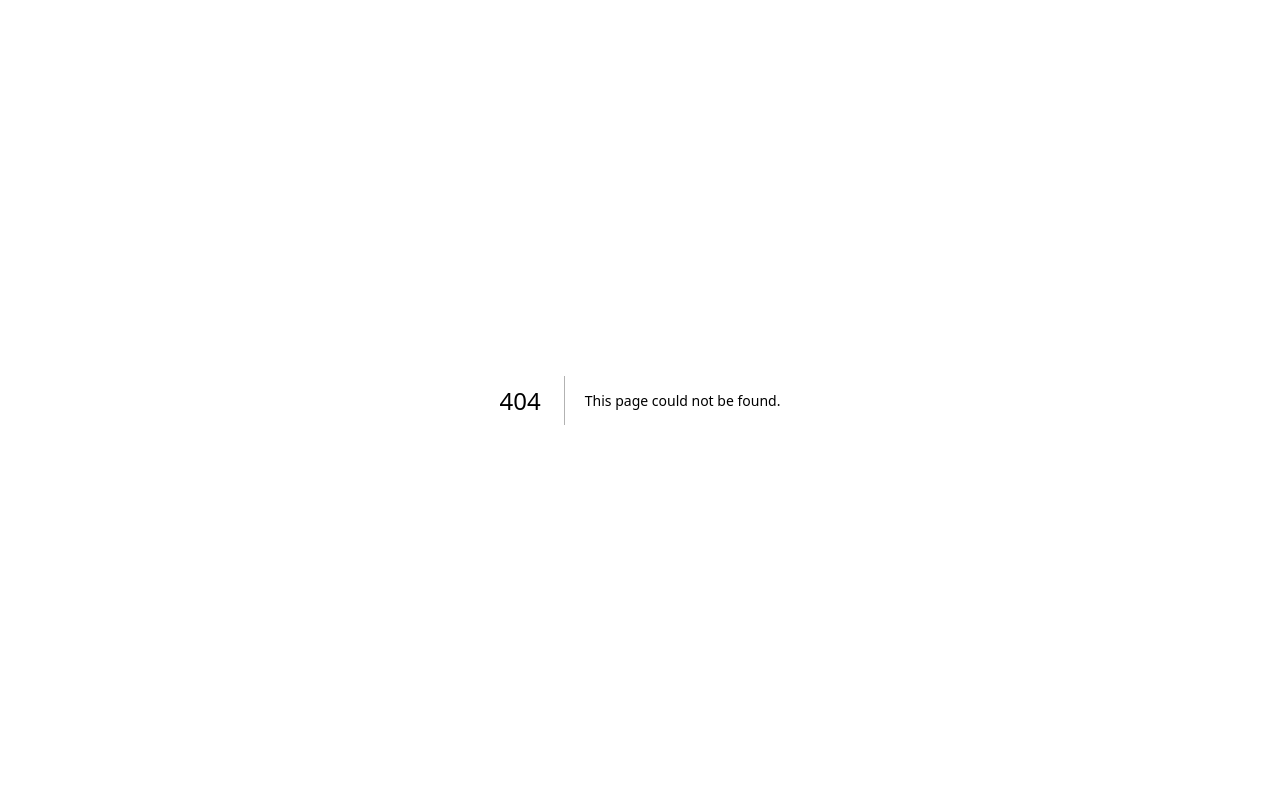
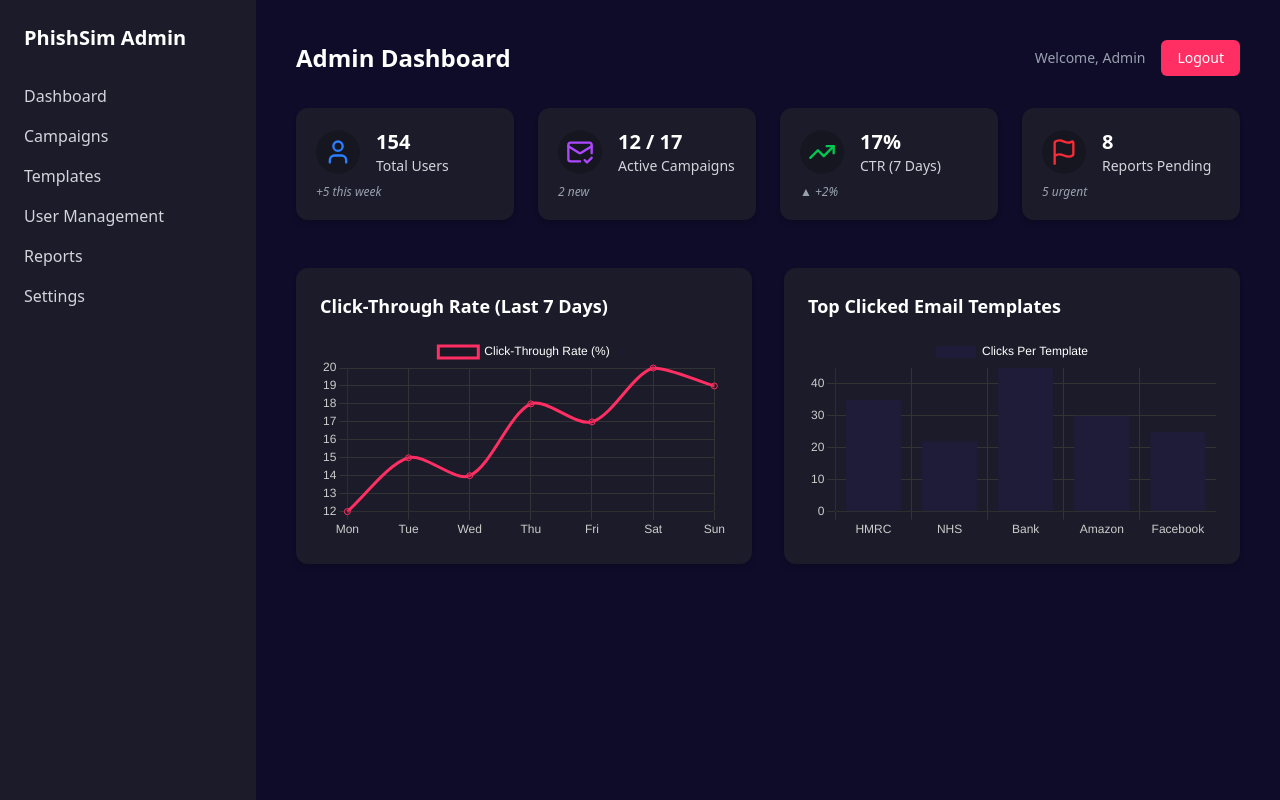
Before and after one commit to BADARRASHEED/PhishSim, a Next.js app in the folder frontend/: page /admin-dashboard in a window 1280 px wide. Before the commit this address had no page. Built offline with nearby package versions, Linux system fonts and the light colour scheme.

Commit message:
admin-dashboard

```diff
--- a/frontend/package.json
+++ b/frontend/package.json
@@ -9,9 +9,11 @@
     "lint": "next lint"
   },
   "dependencies": {
+    "chart.js": "^4.5.0",
     "lucide-react": "^0.536.0",
     "next": "15.4.5",
     "react": "19.1.0",
+    "react-chartjs-2": "^5.3.0",
     "react-dom": "19.1.0"
   },
   "devDependencies": {
--- /dev/null
+++ b/frontend/src/app/admin-dashboard/page.tsx
@@ -0,0 +1,169 @@
+'use client'
+
+import { User, MailCheck, TrendingUp, Flag } from 'lucide-react'
+import Link from 'next/link'
+import {
+  Chart as ChartJS,
+  CategoryScale,
+  LinearScale,
+  PointElement,
+  LineElement,
+  BarElement,
+  Title,
+  Tooltip,
+  Legend
+} from 'chart.js'
+import { Line, Bar } from 'react-chartjs-2'
+
+// ChartJS registration
+ChartJS.register(
+  CategoryScale,
+  LinearScale,
+  PointElement,
+  LineElement,
+  BarElement,
+  Title,
+  Tooltip,
+  Legend
+)
+
+const stats = [
+  {
+    icon: <User size={28} className="text-blue-500" />,
+    value: '154',
+    label: 'Total Users',
+    sub: '+5 this week',
+  },
+  {
+    icon: <MailCheck size={28} className="text-purple-500" />,
+    value: '12 / 17',
+    label: 'Active Campaigns',
+    sub: '2 new',
+  },
+  {
+    icon: <TrendingUp size={28} className="text-green-500" />,
+    value: '17%',
+    label: 'CTR (7 Days)',
+    sub: '▲ +2%',
+  },
+  {
+    icon: <Flag size={28} className="text-red-500" />,
+    value: '8',
+    label: 'Reports Pending',
+    sub: '5 urgent',
+  },
+]
+
+// Dummy chart data
+const lineData = {
+  labels: ['Mon', 'Tue', 'Wed', 'Thu', 'Fri', 'Sat', 'Sun'],
+  datasets: [
+    {
+      label: 'Click-Through Rate (%)',
+      data: [12, 15, 14, 18, 17, 20, 19],
+      fill: false,
+      borderColor: '#FF2E63',
+      tension: 0.3,
+    },
+  ],
+}
+
+const barData = {
+  labels: ['HMRC', 'NHS', 'Bank', 'Amazon', 'Facebook'],
+  datasets: [
+    {
+      label: 'Clicks Per Template',
+      data: [35, 22, 45, 30, 25],
+      backgroundColor: '#1F1C3A',
+    },
+  ],
+}
+
+const options = {
+  responsive: true,
+  plugins: {
+    legend: {
+      labels: {
+        color: 'white',
+      },
+    },
+  },
+  scales: {
+    x: {
+      ticks: { color: '#ccc' },
+      grid: { color: '#333' },
+    },
+    y: {
+      ticks: { color: '#ccc' },
+      grid: { color: '#333' },
+    },
+  },
+}
+
+export default function AdminDashboard() {
+  return (
+    <div className="min-h-screen bg-[#0F0C29] text-white flex">
+
+      {/* Sidebar */}
+      <aside className="w-64 bg-[#1C1B29] p-6 space-y-6 hidden md:block">
+        <h2 className="text-xl font-bold mb-8">PhishSim Admin</h2>
+        <nav className="space-y-4">
+          <Link href="/admin-dashboard" className="block text-gray-300 hover:text-white">Dashboard</Link>
+          <Link href="/campaigns" className="block text-gray-300 hover:text-white">Campaigns</Link>
+          <Link href="/templates" className="block text-gray-300 hover:text-white">Templates</Link>
+          <Link href="/users" className="block text-gray-300 hover:text-white">User Management</Link>
+          <Link href="/reports" className="block text-gray-300 hover:text-white">Reports</Link>
+          <Link href="/settings" className="block text-gray-300 hover:text-white">Settings</Link>
+        </nav>
+      </aside>
+
+      {/* Main Content */}
+      <main className="flex-1 p-6 md:p-10">
+        {/* Header */}
+        <header className="flex items-center justify-between mb-8">
+          <h1 className="text-2xl font-bold">Admin Dashboard</h1>
+          <div className="flex items-center gap-4">
+            <p className="text-sm text-gray-400">Welcome, Admin</p>
+            <button className="bg-[#FF2E63] px-4 py-2 text-sm rounded-md hover:bg-[#e82b58] transition">Logout</button>
+          </div>
+        </header>
+
+        {/* Stats Cards */}
+        <div className="grid grid-cols-1 sm:grid-cols-2 lg:grid-cols-4 gap-6 mb-12">
+          {stats.map((stat, index) => (
+            <div
+              key={index}
+              className="bg-[#1C1B29] rounded-xl p-5 shadow-md hover:shadow-xl transition duration-300"
+            >
+              <div className="flex items-center gap-4 mb-2">
+                <div className="bg-black/20 rounded-full p-2">
+                  {stat.icon}
+                </div>
+                <div>
+                  <p className="text-xl font-semibold">{stat.value}</p>
+                  <p className="text-gray-300 text-sm">{stat.label}</p>
+                </div>
+              </div>
+              <p className="text-xs text-gray-400 italic">{stat.sub}</p>
+            </div>
+          ))}
+        </div>
+
+        {/* Charts Section */}
+        <section className="grid grid-cols-1 lg:grid-cols-2 gap-8 text-white">
+          {/* Line Chart */}
+          <div className="bg-[#1C1B29] p-6 rounded-xl shadow-md">
+            <h2 className="text-lg font-semibold mb-4">Click-Through Rate (Last 7 Days)</h2>
+            <Line data={lineData} options={options} />
+          </div>
+
+          {/* Bar Chart */}
+          <div className="bg-[#1C1B29] p-6 rounded-xl shadow-md">
+            <h2 className="text-lg font-semibold mb-4">Top Clicked Email Templates</h2>
+            <Bar data={barData} options={options} />
+          </div>
+        </section>
+      </main>
+    </div>
+  )
+}
```
Also changed, not shown: 1 other file (tests, documents, lock files or other folders).
